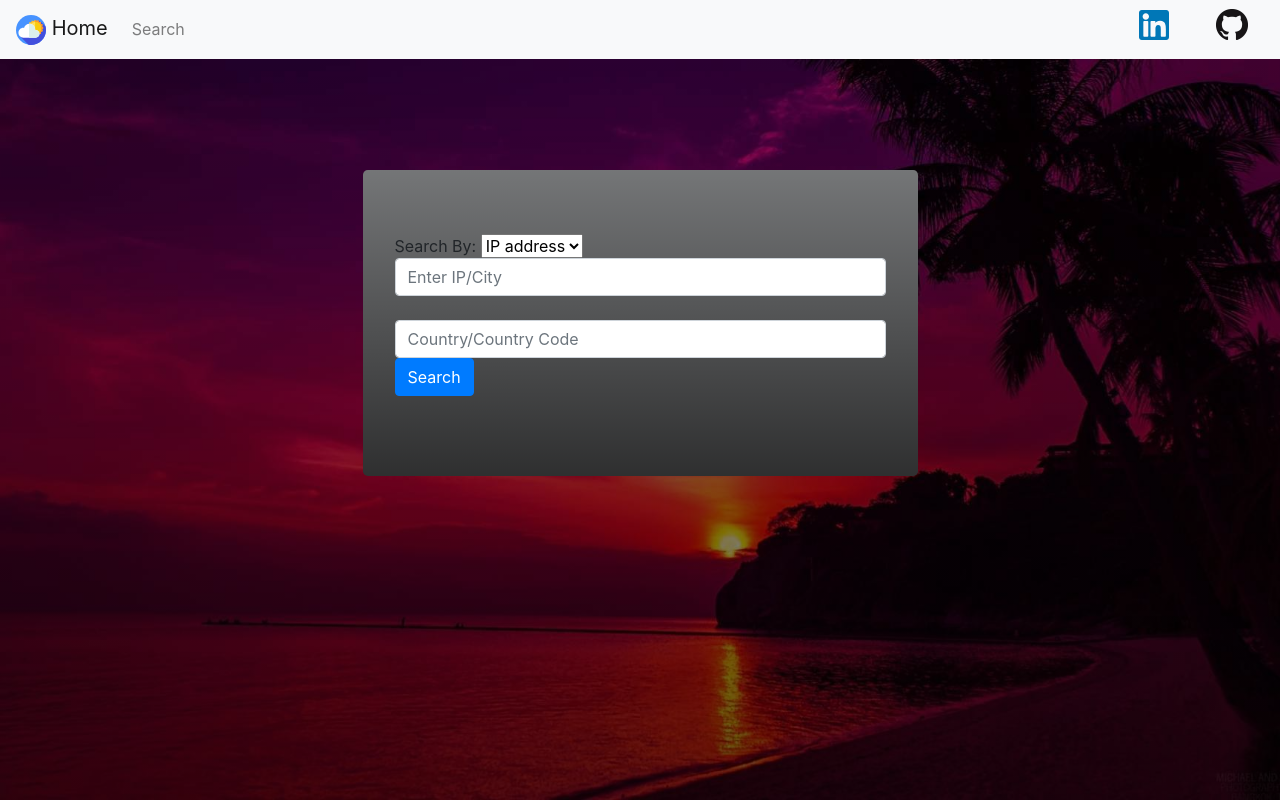
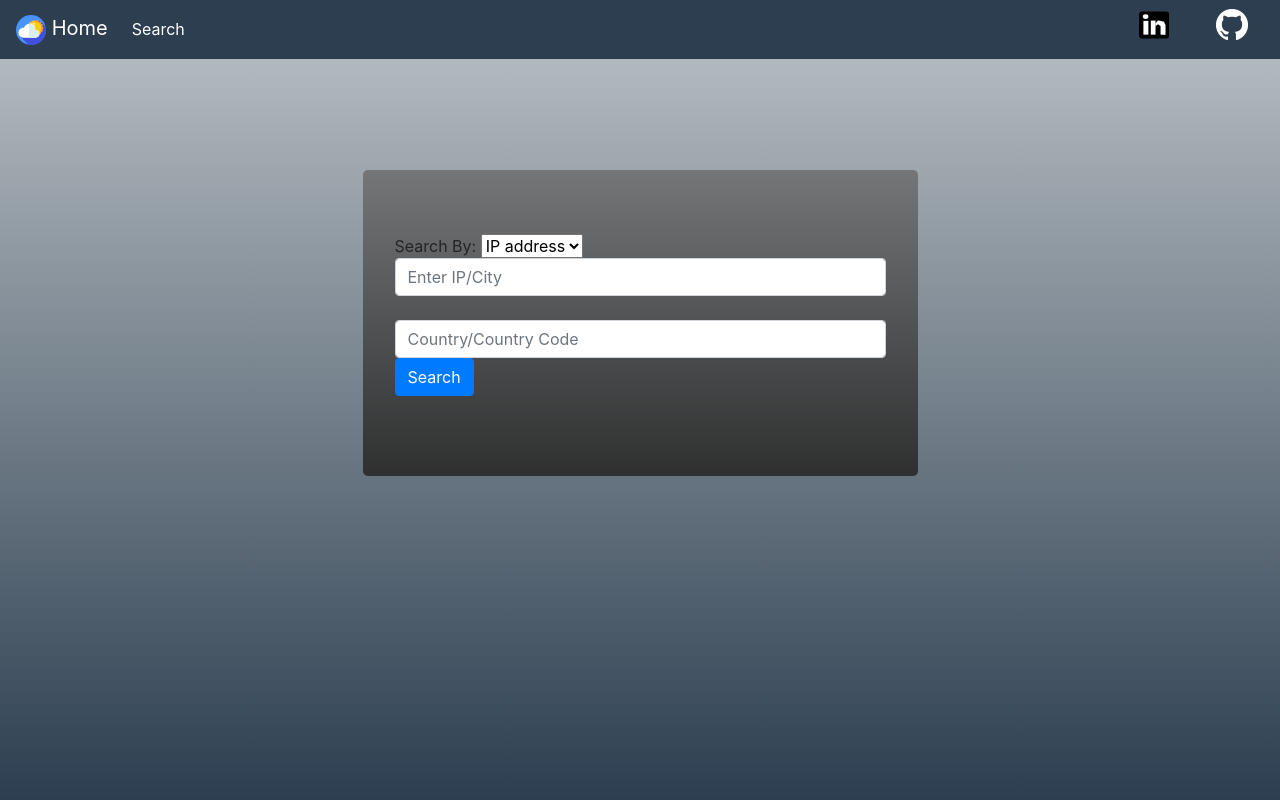
Before and after one commit to sukanta-27/OneStopWeather, a Flask app: page /search in a window 1280 px wide. Run offline with Flask 2, Linux system fonts and the light colour scheme; some libraries are stand-ins or nearby versions.

Commit message:
Change icons to light theme

```diff
--- a/static/style.css
+++ b/static/style.css
@@ -1,6 +1,6 @@
 body {
     font-family: 'Lato' sans-serif;
-    background-image: url('/static/assets/bg_image.jpg');
+    /* background-image: url('/static/assets/bg_image.jpg'); */
     background-size: cover;
     background-position: top center;
 }
@@ -10,7 +10,7 @@ body {
     flex-direction: column;
     min-height: 100vh;
     background-image: linear-gradient(
-        to bottom, rgba(0,0,0,0.3), rgba(0, 0, 0, 0.6)
+        to bottom, #bdc3c7, #2c3e50
     );
 }
 
@@ -58,6 +58,15 @@ body {
 }
 .navbar {
     position: relative;
+    background-color: #2c3e50 !important;
+}
+
+nav a {
+    color: #fff !important;
+}
+
+ul li a {
+    color: #fff !important;
 }
 
 #githubLink {
@@ -65,7 +74,15 @@ body {
     left: 95%;
 }
 
+#githubLink a {
+    text-decoration: none;
+}
+
 #linkedinLink {
     position: absolute;
     left: 89%;
 }
+
+#linkedinLink a {
+    text-decoration: none;
+}
--- a/templates/base.html
+++ b/templates/base.html
@@ -32,12 +32,12 @@
                 </li>
                 <li class="navbar-item" id="githubLink">
                     <a href="https://github.com/sukanta-27/Weather-App" target="_blank">
-                        <img src="/static/assets/GitHub-Mark-32px.png" alt="githubLink">&nbsp;
+                        <img src="/static/assets/GitHub.png" alt="githubLink">&nbsp;
                     </a>
                 </li>
                 <li class="navbar-item" id="linkedinLink">
                     <a href="https://www.linkedin.com/in/sukanta-roy-448a5856" target="_blank">
-                        <img src="/static/assets/linkedin.svg" alt="linkedin" height="32px" width="30px">&nbsp;
+                        <img src="/static/assets/LinkedIn.svg" alt="linkedin" height="32px" width="30px">&nbsp;
                     </a>
                 </li>
             </ul>
```
Also changed, not shown: static/assets/GitHub-Mark-32px.png (deleted), static/assets/GitHub.png (added), static/assets/linkedin.svg.
